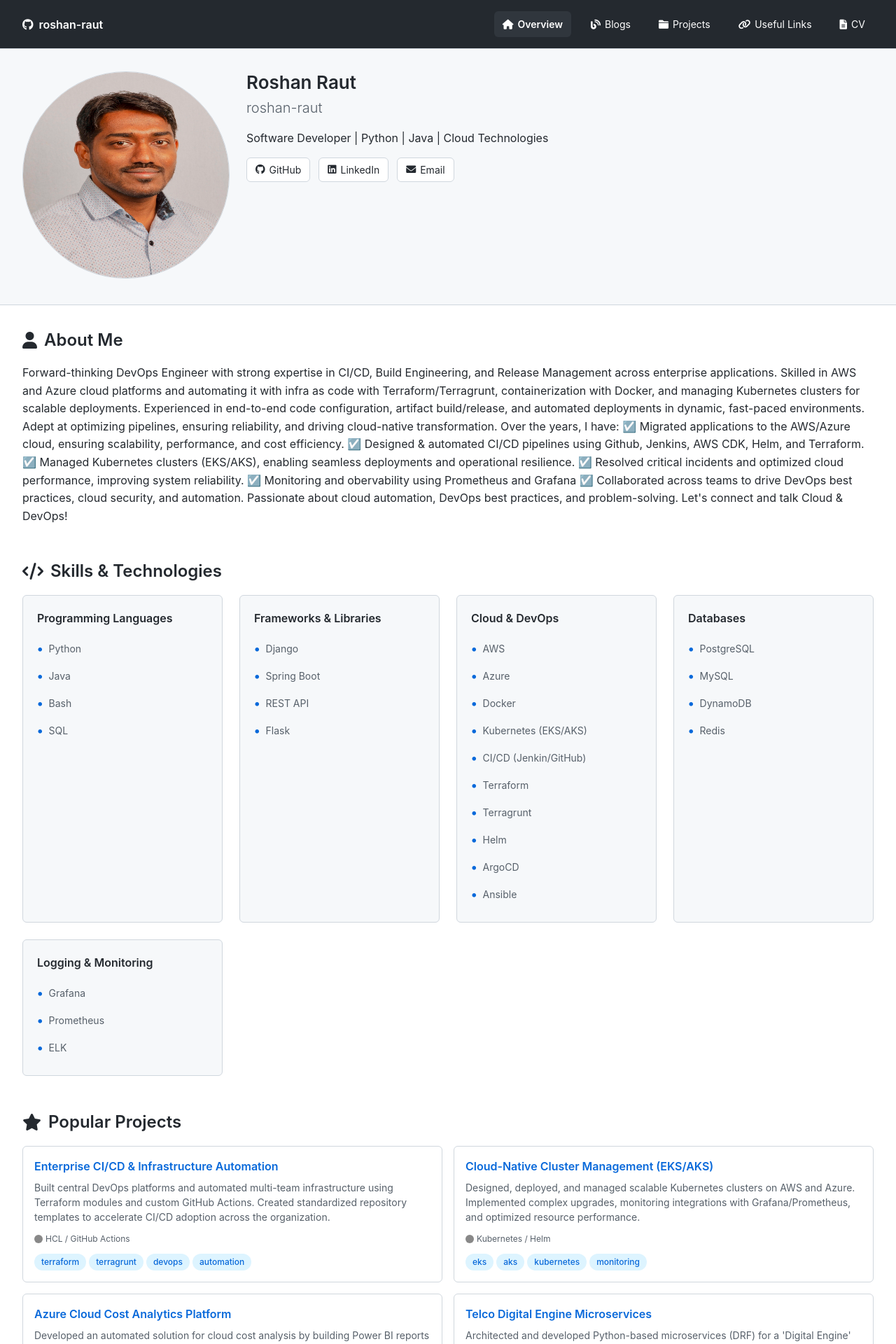
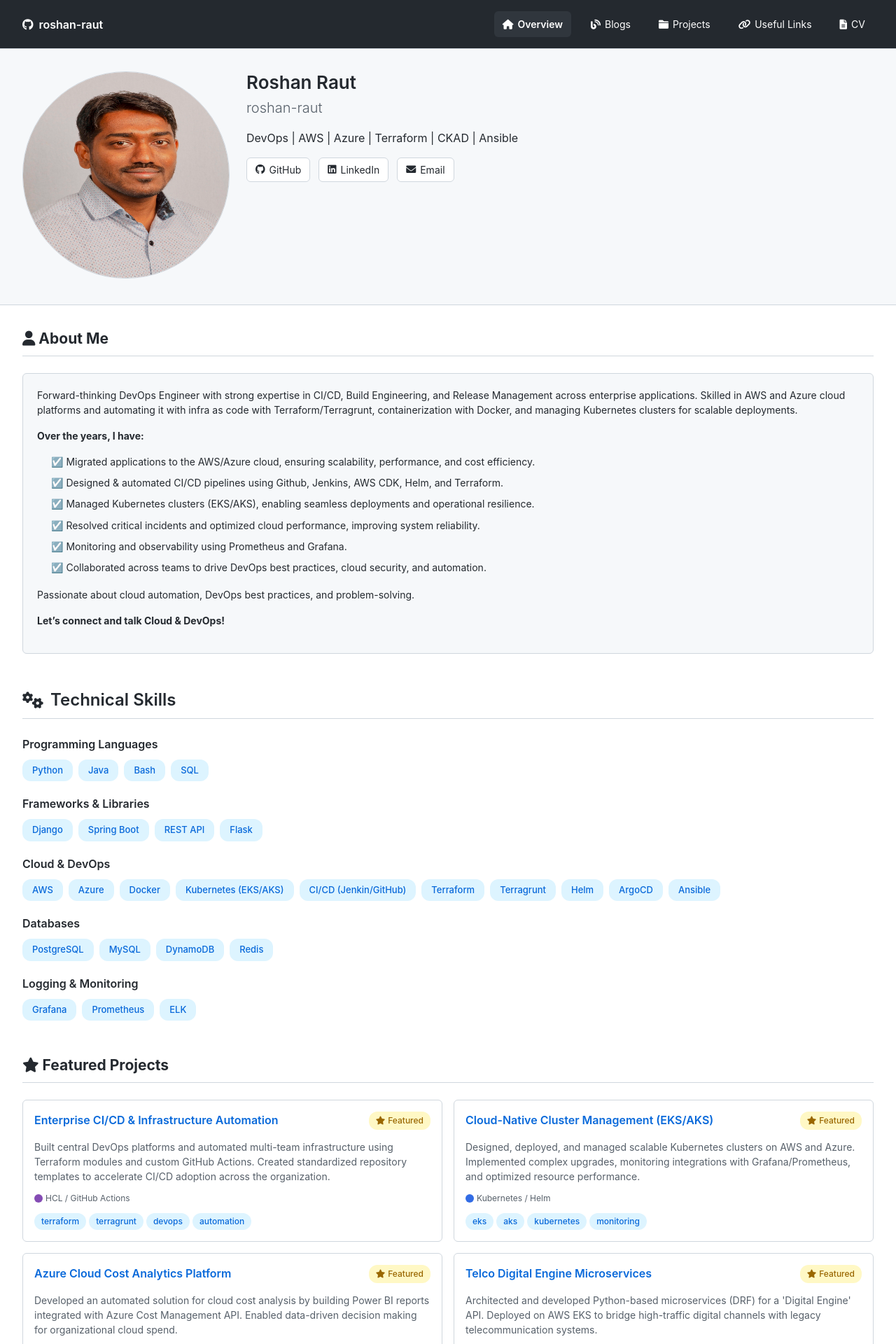
Before and after one commit to roshan-raut/portfolio, a Jekyll site: the page built from index.html, in a window 1280 px wide. Shown: the top 1920 px of the page at 70% size. Built offline with Jekyll 4.4.1, drawn with Linux system fonts in a browser that asks for light colours; some of the changed text lies outside the part shown.

Commit message:
Format site

```diff
--- a/_config.yml
+++ b/_config.yml
@@ -9,7 +9,7 @@ author:
   name: Roshan Raut
   username: roshan-raut
   avatar: /assets/images/Photo.jpg
-  bio: Software Developer | Python | Java | Cloud Technologies
+  bio: DevOps | AWS | Azure | Terraform | CKAD | Ansible
 
 # Build settings
 markdown: kramdown
--- a/_data/profile.yml
+++ b/_data/profile.yml
@@ -8,18 +8,19 @@ github: "https://github.com/roshan-raut"
 linkedin: "https://www.linkedin.com/in/roshan-raut-devops-engineer"
 
 bio: |
-  Forward-thinking DevOps Engineer with strong expertise in CI/CD, Build Engineering, and Release Management across enterprise applications. Skilled in AWS and Azure cloud platforms and automating it with infra as code with Terraform/Terragrunt, containerization with Docker, and managing Kubernetes clusters for scalable deployments. Experienced in end-to-end code configuration, artifact build/release, and automated deployments in dynamic, fast-paced environments. Adept at optimizing pipelines, ensuring reliability, and driving cloud-native transformation.
+  Forward-thinking DevOps Engineer with strong expertise in CI/CD, Build Engineering, and Release Management across enterprise applications. Skilled in AWS and Azure cloud platforms and automating it with infra as code with Terraform/Terragrunt, containerization with Docker, and managing Kubernetes clusters for scalable deployments.
 
-  Over the years, I have:
-  ☑️ Migrated applications to the AWS/Azure cloud, ensuring scalability, performance, and cost efficiency.
-  ☑️ Designed & automated CI/CD pipelines using Github, Jenkins, AWS CDK, Helm, and Terraform.
-  ☑️ Managed Kubernetes clusters (EKS/AKS), enabling seamless deployments and operational resilience.
-  ☑️ Resolved critical incidents and optimized cloud performance, improving system reliability.
-  ☑️ Monitoring and obervability using Prometheus and Grafana
-  ☑️ Collaborated across teams to drive DevOps best practices, cloud security, and automation.
+  **Over the years, I have:**
+  * ☑️ Migrated applications to the AWS/Azure cloud, ensuring scalability, performance, and cost efficiency.
+  * ☑️ Designed & automated CI/CD pipelines using Github, Jenkins, AWS CDK, Helm, and Terraform.
+  * ☑️ Managed Kubernetes clusters (EKS/AKS), enabling seamless deployments and operational resilience.
+  * ☑️ Resolved critical incidents and optimized cloud performance, improving system reliability.
+  * ☑️ Monitoring and observability using Prometheus and Grafana.
+  * ☑️ Collaborated across teams to drive DevOps best practices, cloud security, and automation.
 
   Passionate about cloud automation, DevOps best practices, and problem-solving.
-  Let's connect and talk Cloud & DevOps!
+
+  **Let's connect and talk Cloud & DevOps!**
 
 skills:
   - category: "Programming Languages"
--- a/assets/css/style.css
+++ b/assets/css/style.css
@@ -177,31 +177,36 @@ a:hover {
 }
 
 /* Overview Page */
-.about-section,
-.skills-section,
-.popular-projects,
-.achievements-section,
-.stats-section {
-    margin-bottom: 48px;
+.overview-page section {
+    margin-bottom: 48px; /* Adds space after every section */
 }
 
-.about-section h2,
-.skills-section h2,
-.popular-projects h2,
-.achievements-section h2,
-.stats-section h2 {
-    font-size: 24px;
-    font-weight: 600;
-    margin-bottom: 16px;
-    display: flex;
-    align-items: center;
-    gap: 10px;
+/* Ensure the titles have a little space below them */
+.overview-page section h2 {
+    margin-bottom: 24px;
+    padding-bottom: 8px;
+    border-bottom: 1px solid #d0d7de; /* Matches GitHub's subtle line */
 }
 
+/* Fix for the About section specifically */
 .about-content {
-    font-size: 16px;
+    margin-bottom: 16px;
+}
+.about-content ul {
+    margin-top: 16px;
+    margin-bottom: 16px;
+    padding-left: 20px;
+    list-style-type: none; /* Removes the default dots so emojis shine */
+}
+
+.about-content li {
+    margin-bottom: 8px;
     line-height: 1.6;
-    color: #24292f;
+    position: relative;
+}
+
+.about-content p {
+    margin-bottom: 16px;
 }
 
 /* Skills Grid */
@@ -758,14 +763,17 @@ details[open] .blog-title:after {
     }
 
     .profile-header {
-        flex-direction: column;
-        align-items: center;
-        text-align: center;
+        display: flex;
+        gap: 32px;
+        align-items: center; /* Centers the text vertically with the smaller image */
     }
 
     .profile-avatar img {
-        width: 200px;
-        height: 200px;
+        width: 150px;  /* Changed from 296px */
+        height: 150px; /* Changed from 296px */
+        border-radius: 50%;
+        border: 1px solid #d0d7de;
+        object-fit: cover; /* Ensures the image doesn't stretch */
     }
 
     .profile-links {
--- a/index.html
+++ b/index.html
@@ -5,57 +5,47 @@ permalink: /
 ---
 
 <div class="overview-page">
-    <!-- About Section -->
     <section class="about-section">
         <h2><i class="fas fa-user"></i> About Me</h2>
-        <div class="about-content">
-            {{ site.data.profile.bio }}
+        <div class="about-content" style="background: #f6f8fa; padding: 20px; border-radius: 6px; border: 1px solid #d0d7de;">
+            {{ site.data.profile.bio | markdownify }}
         </div>
     </section>
 
-    <!-- Skills Section -->
-    <section class="skills-section">
-        <h2><i class="fas fa-code"></i> Skills & Technologies</h2>
-        <div class="skills-grid">
+    <section class="cv-section">
+        <h2><i class="fas fa-cogs"></i> Technical Skills</h2>
+        <div class="skills-cv">
             {% for skill_group in site.data.profile.skills %}
-            <div class="skill-category">
+            <div class="skill-group-cv">
                 <h3>{{ skill_group.category }}</h3>
-                <ul class="skill-list">
+                <div class="skill-tags">
                     {% for skill in skill_group.items %}
-                    <li class="skill-item">{{ skill }}</li>
+                    <span class="skill-tag">{{ skill }}</span>
                     {% endfor %}
-                </ul>
+                </div>
             </div>
             {% endfor %}
         </div>
     </section>
 
-    <!-- Popular Projects -->
     <section class="popular-projects">
-        <h2><i class="fas fa-star"></i> Popular Projects</h2>
+        <h2><i class="fas fa-star"></i> Featured Projects</h2>
         <div class="projects-grid">
             {% for project in site.data.projects %}
             {% if project.featured %}
             <div class="project-card">
+                <div class="project-header">
                     <h3 class="project-title">
                         <a href="{{ project.url }}" target="_blank">{{ project.name }}</a>
                     </h3>
+                    <span class="featured-badge"><i class="fas fa-star"></i> Featured</span>
+                </div>
                 <p class="project-description">{{ project.description }}</p>
                 <div class="project-meta">
                     <span class="project-language">
-                        <span class="language-dot" style="background-color: {% if project.language == 'Python' %}#3572A5{% elsif project.language == 'Java' %}#b07219{% else %}#888{% endif %};"></span>
+                        <span class="language-dot" style="background-color: {% if project.language == 'Python' %}#3572A5{% elsif project.language == 'HCL / GitHub Actions' %}#844cb4{% elsif project.language == 'Kubernetes / Helm' %}#326ce5{% else %}#888{% endif %};"></span>
                         {{ project.language }}
                     </span>
-                    {% if project.stars > 0 %}
-                    <span class="project-stars">
-                        <i class="fas fa-star"></i> {{ project.stars }}
-                    </span>
-                    {% endif %}
-                    {% if project.forks > 0 %}
-                    <span class="project-forks">
-                        <i class="fas fa-code-branch"></i> {{ project.forks }}
-                    </span>
-                    {% endif %}
                 </div>
                 <div class="project-topics">
                     {% for topic in project.topics %}
@@ -66,18 +56,19 @@ permalink: /
             {% endif %}
             {% endfor %}
         </div>
+        <div style="margin-top: 24px; text-align: right;">
             <a href="{{ '/projects' | relative_url }}" class="view-all-link">
                 View all projects <i class="fas fa-arrow-right"></i>
             </a>
+        </div>
     </section>
 
-    <!-- certifications -->
     <section class="skills-section">
         <h2><i class="fas fa-certificate"></i> Licenses & Certifications</h2>
         <div class="skills-grid">
             {% for cert in site.data.certifications %}
             <div class="skill-category">
-                <h3 style="color: #0969da; margin-bottom: 8px;">{{ cert.title }}</h3>
+                <h3 style="color: #0969da; margin-bottom: 8px; font-size: 16px;">{{ cert.title }}</h3>
                 <p style="font-size: 13px; color: #24292f; margin: 2px 0;">
                     <strong><i class="fas fa-building"></i></strong> {{ cert.issuedby }}
                 </p>
@@ -89,22 +80,23 @@ permalink: /
         </div>
     </section>
 
-    <!-- Contribution Stats -->
     <section class="stats-section">
         <h2><i class="fas fa-chart-line"></i> GitHub Statistics</h2>
         <div class="stats-grid">
+            {% if site.data.profile.stats %}
             <div class="stat-card">
                 <div class="stat-number">{{ site.data.profile.stats.repositories }}</div>
                 <div class="stat-label">Repositories</div>
             </div>
             <div class="stat-card">
                 <div class="stat-number">{{ site.data.profile.stats.contributions_this_year }}</div>
-                <div class="stat-label">Contributions This Year</div>
+                <div class="stat-label">Contributions</div>
             </div>
             <div class="stat-card">
                 <div class="stat-number">{{ site.data.profile.stats.years_on_github }}</div>
                 <div class="stat-label">Years on GitHub</div>
             </div>
+            {% endif %}
         </div>
     </section>
 </div>
```
Also changed, not shown: cv.html (+0 -59 lines). Lines whose indentation alone changed are shown as unchanged.
